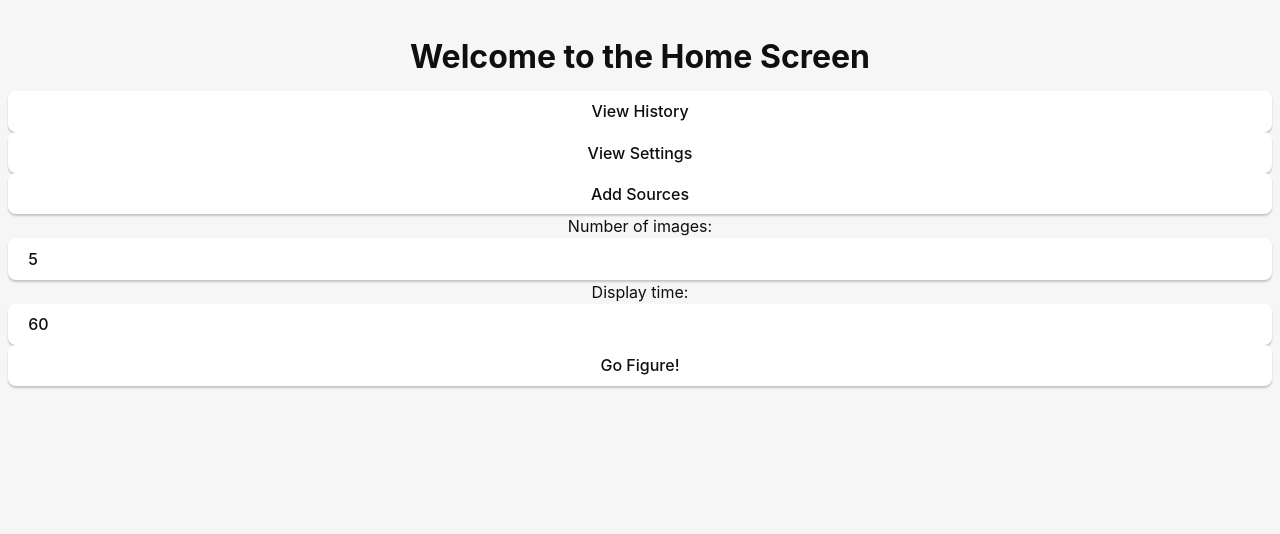
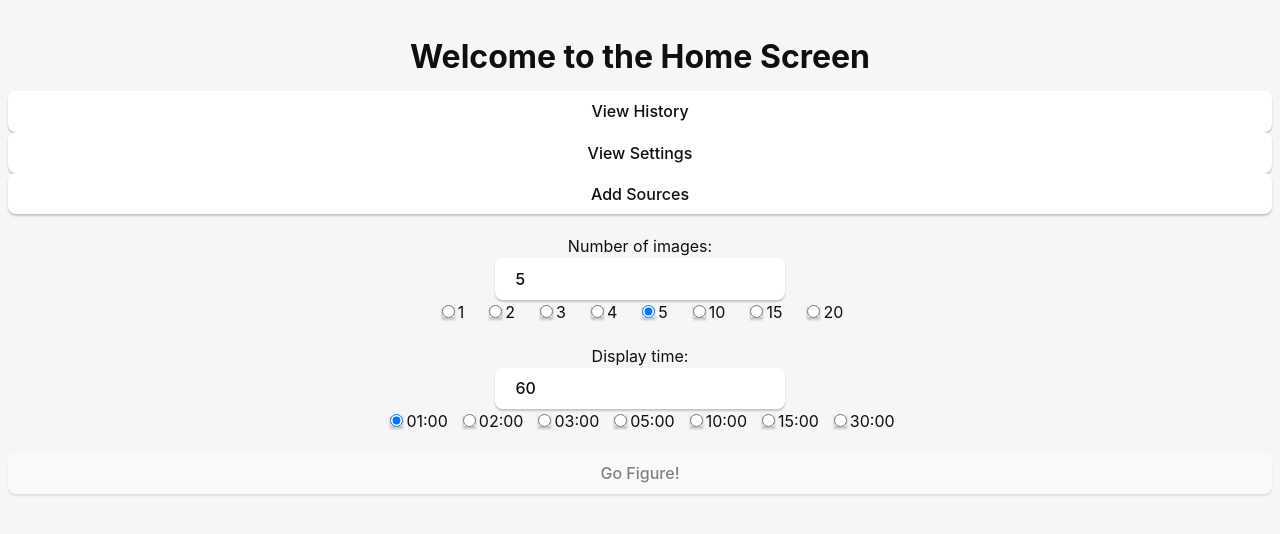
Before and after one commit to andrewhessler/gofigure, a React (Vite) app: page / in a window 1280 px wide. Shown: the top 534 px of the page. Built offline with nearby package versions, Linux system fonts and the light colour scheme.

Commit message:
quick and dirty radio buttons for now

```diff
--- /dev/null
+++ b/src/screens/Home.css
@@ -0,0 +1,32 @@
+button:disabled {
+  opacity: 0.5;
+  cursor: not-allowed;
+}
+
+.num-images-selection {
+  display: flex;
+  flex-direction: column;
+  align-items: center;
+  margin-top: 20px;
+}
+
+.num-images-radio {
+  display: flex;
+  column-gap: 20px;
+}
+
+.display-time-selection {
+  display: flex;
+  flex-direction: column;
+  align-items: center;
+  margin-top: 20px;
+}
+
+.display-time-radio {
+  display: flex;
+  column-gap: 10px;
+}
+
+.go-button {
+  margin-top: 20px;
+}
--- a/src/screens/Home.tsx
+++ b/src/screens/Home.tsx
@@ -1,6 +1,8 @@
 import { invoke } from "@tauri-apps/api/core";
 import { open } from "@tauri-apps/plugin-dialog";
 import { useEffect, useState } from "react";
+import './Home.css';
+import { formatTime } from "../util/time";
 
 interface HomeProps {
   startSession: (imageCount: number, displayTime: number, imageDirs: string[]) => void;
@@ -51,9 +53,29 @@ export function Home({ startSession, viewHistory, viewSettings }: HomeProps) {
           {dir}
         </div>
       ))}
-      Number of images: <input className="image-number-input" value={count} onInput={(e) => setCount(e.currentTarget.value)} />
-      Display time: <input className="image-display-time" value={time} onInput={(e) => setTime(e.currentTarget.value)} />
-      <button onClick={() => startSession(parseInt(count), parseInt(time), imageDirs!)}>Go Figure!</button>
-    </main>
+      <div className="num-images-selection">
+        Number of images: <input className="image-number-input" value={count} onInput={(e) => setCount(e.currentTarget.value)} />
+        <div className="num-images-radio">
+          {[1, 2, 3, 4, 5, 10, 15, 20].map((val) => {
+            return (<div>
+              <input type="radio" display-time-radio id={`option-${val}`} value={val} checked={count == val.toString()} onClick={() => setCount(val.toString())} />
+              <label htmlFor={`option-${val}`}>{val}</label>
+            </div>)
+          })}
+        </div>
+      </div>
+      <div className="display-time-selection">
+        Display time: <input className="image-display-time" value={time} onInput={(e) => setTime(e.currentTarget.value)} />
+        <div className="display-time-radio">
+          {[60, 120, 180, 300, 600, 900, 1800].map((val) => {
+            return (<div>
+              <input type="radio" display-time-radio id={`option-${val}`} value={val} checked={time == val.toString()} onClick={() => setTime(val.toString())} />
+              <label htmlFor={`option-${val}`}>{formatTime(val)}</label>
+            </div>)
+          })}
+        </div>
+      </div>
+      <button className="go-button" onClick={() => startSession(parseInt(count), parseInt(time), imageDirs!)} disabled={!imageDirs?.length}>Go Figure!</button>
+    </main >
   );
 }
```
